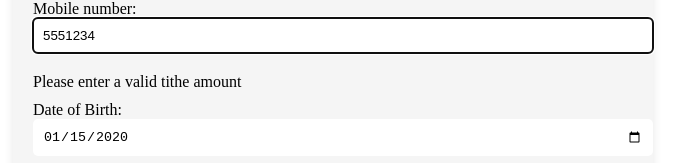
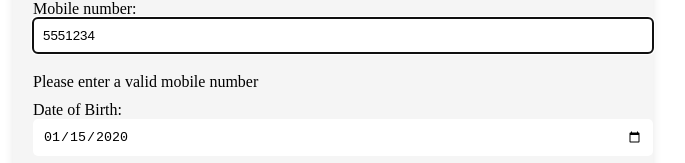
Before and after one commit to Komalgulati05/StackFusion-client, a React (Create React App) app: page / in a window 1280 px wide. Both pictures are taken after typing "Sample", "Sample", "name@example.com", "5551234", "2020-01-15" into the empty fields and a click on the input "Submit". Shown: the part 297-460 px from the top of the page, without its empty margins (307-992 px from the left). Built offline with nearby package versions, Linux system fonts and the light colour scheme.

Commit message:
added validation from front end side

```diff
--- a/src/componets/form.jsx
+++ b/src/componets/form.jsx
@@ -5,39 +5,49 @@ import { Formdata } from '../utils/services';
 import './Form.css';
 
 export default function Form() {
-    const navigate = useNavigate()
+  const navigate = useNavigate()
   const { register, handleSubmit, formState: { errors } } = useForm();
+
   const onSubmit = (data) => {
     console.log(data);
-    Formdata(data).then(res=>{alert("Form submited "); navigate("/view")})
-    .catch(err=>console.log(err))
-}
+    Formdata(data)
+      .then(res => {
+        alert("Form submitted");
+        navigate("/view");
+      })
+      .catch(err => console.log(err));
+  }
+
   return (
     <form className="form" onSubmit={handleSubmit(onSubmit)}>
       <label>
         First name:
-        <input type="text" {...register("firstName", {required: true, maxLength: 80})} />
-        {errors.firstName && <span className="error-label">Please enter a valid tithe amount</span>}{errors.tithe && <span className="error-label">Please enter a valid tithe amount</span>}
+        <input type="text" {...register("firstName", {required: true, maxLength: 80, pattern: /^[a-zA-Z]*$/})} />
+        {errors.firstName && <span className="error-label">Please enter a valid first name</span>}
       </label>
+
       <label>
         Last name:
-        <input type="text" {...register("lastName", {required: true, maxLength: 100})} />
-        {errors.lastName && <span className="error-label">Please enter a valid tithe amount</span>}{errors.tithe && <span className="error-label">Please enter a valid tithe amount</span>}
+        <input type="text" {...register("lastName", {required: true, maxLength: 100, pattern: /^[a-zA-Z]*$/})} />
+        {errors.lastName && <span className="error-label">Please enter a valid last name</span>}
       </label>
+
       <label>
         Email:
         <input type="text" {...register("email", {required: true, pattern: /^\S+@\S+$/i})} />
-        {errors.email && <span className="error-label">Please enter a valid tithe amount</span>}{errors.tithe && <span className="error-label">Please enter a valid tithe amount</span>}
+        {errors.email && <span className="error-label">Please enter a valid email</span>}
       </label>
+
       <label>
         Mobile number:
-        <input type="tel" {...register("mobileNumber", {required: true, minLength: 10, maxLength: 12})} />
-        {errors.mobileNumber && <span className="error-label">Please enter a valid tithe amount</span>}{errors.tithe && <span className="error-label">Please enter a valid tithe amount</span>}
+        <input type="tel" {...register("mobileNumber", {required: true, minLength: 10, maxLength: 12, pattern: /^[0-9]*$/})} />
+        {errors.mobileNumber && <span className="error-label">Please enter a valid mobile number</span>}
       </label>
+
       <label>
         Date of Birth:
         <input type="date" {...register("dateOfBirth", {required: true})} />
-        {errors.dateOfBirth  && <span className="error-label">Please enter a valid tithe amount</span>}{errors.tithe && <span className="error-label">Please enter a valid tithe amount</span>}
+        {errors.dateOfBirth  && <span className="error-label">Please enter a valid date of birth</span>}
       </label>
 
       <input className="submit-button" type="submit" value="Submit" />
```
